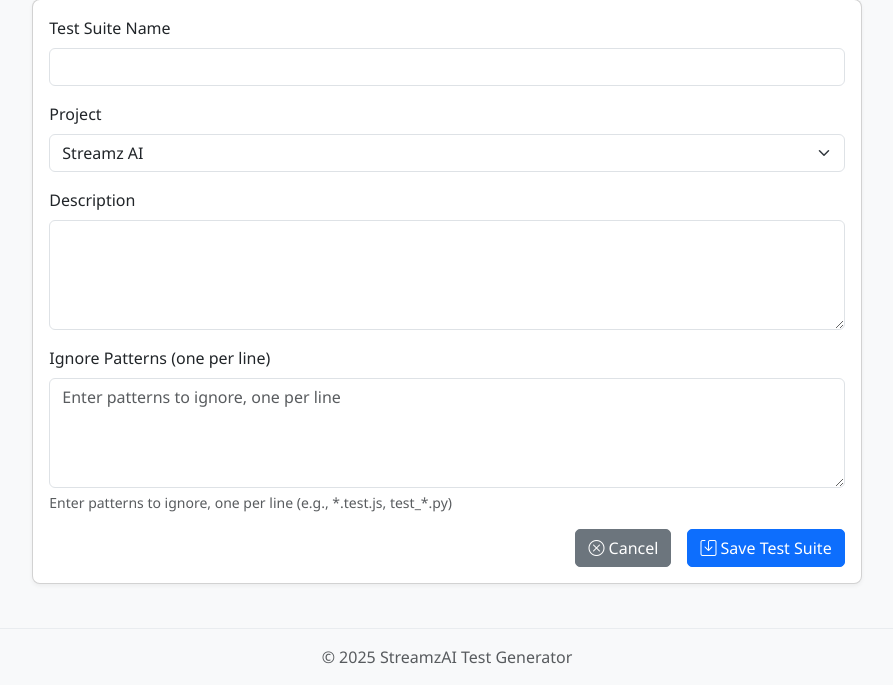
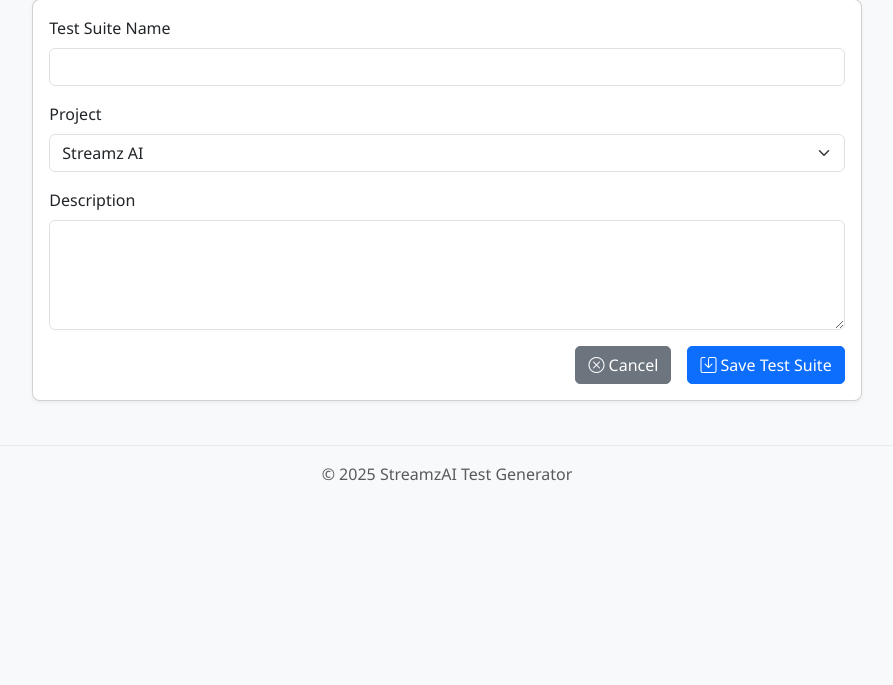
Before and after one commit to KushalJetty/test-generation, a Flask app: page /test-suite/create in a window 1280 px wide. Shown: the part 147-832 px from the top of the page, without its empty margins (193-1086 px from the left). After the commit the page ends 800 px from the top, so only its background shows below. Run offline with Flask 3, Linux system fonts and the light colour scheme; some libraries are stand-ins or nearby versions.

Commit message:
Refactor: made some changes in test suite detail

```diff
--- a/app.py
+++ b/app.py
@@ -765,6 +765,10 @@ def reports():
     filter_form.project.choices = [(0, 'All')] + [(p.id, p.name) for p in Project.query.order_by(Project.name).all()]
     filter_form.test_suite_id.choices = [(0, 'All')] + [(ts.id, ts.name) for ts in TestSuite.query.order_by(TestSuite.name).all()]
 
+    # Populate export form choices
+    export_form.test_run_id.choices = [(0, 'All')] + [(tr.id, tr.name) for tr in TestRun.query.order_by(TestRun.created_at.desc()).all()]
+    export_form.test_suite_id.choices = [(0, 'All')] + [(ts.id, ts.name) for ts in TestSuite.query.order_by(TestSuite.name).all()]
+
     # Apply filters
     query = TestResult.query.join(TestRun).join(TestCase).join(TestSuite).join(Project)
 
@@ -817,32 +821,26 @@ def reports():
 
     return render_template('reports.html', results=results, summary=summary, chart_path=chart_path, filter_form=filter_form, export_form=export_form)
 
-@app.route('/export', methods=['POST'])
+@app.route('/export-results', methods=['POST'])
 def export_results():
     """Export test results."""
     form = ExportForm()
 
+    # Populate form choices
+    form.test_run_id.choices = [(0, 'All')] + [(tr.id, tr.name) for tr in TestRun.query.order_by(TestRun.created_at.desc()).all()]
+    form.test_suite_id.choices = [(0, 'All')] + [(ts.id, ts.name) for ts in TestSuite.query.order_by(TestSuite.name).all()]
+
     if form.validate_on_submit():
-        # Apply filters (same as in reports view)
+        # Apply filters based on form data
         query = TestResult.query.join(TestRun).join(TestCase).join(TestSuite).join(Project)
 
-        if request.args.get('project') and request.args.get('project') != '0':
-            query = query.filter(Project.id == request.args.get('project'))
-
-        if request.args.get('test_suite') and request.args.get('test_suite') != '0':
-            query = query.filter(TestSuite.id == request.args.get('test_suite'))
-
-        if request.args.get('status') and request.args.get('status') != '':
-            query = query.filter(TestResult.status == request.args.get('status'))
-
-        if request.args.get('date_from'):
-            date_from = datetime.datetime.strptime(request.args.get('date_from'), '%Y-%m-%d')
-            query = query.filter(TestResult.created_at >= date_from)
-
-        if request.args.get('date_to'):
-            date_to = datetime.datetime.strptime(request.args.get('date_to'), '%Y-%m-%d')
-            date_to = date_to.replace(hour=23, minute=59, second=59)
-            query = query.filter(TestResult.created_at <= date_to)
+        # Filter by test run if selected
+        if form.test_run_id.data and form.test_run_id.data != 0:
+            query = query.filter(TestRun.id == form.test_run_id.data)
+
+        # Filter by test suite if selected
+        if form.test_suite_id.data and form.test_suite_id.data != 0:
+            query = query.filter(TestSuite.id == form.test_suite_id.data)
 
         # Get results
         results = query.order_by(TestResult.created_at.desc()).all()
--- a/generated_tests/4/recorded/english1.py
+++ b/generated_tests/4/recorded/english1.py
@@ -7,7 +7,7 @@ async def test_recorded_actions():
         page = await browser.new_page()
         await page.goto('https://www.wikipedia.org')
         await page.click('#searchInput')
-        await page.fill('#searchInput', 'kannada')
+        await page.fill('#searchInput', 'kushal')
         await page.click('.pure-button.pure-button-primary-progressive')
         await browser.close()
 asyncio.run(test_recorded_actions())
--- a/templates/test_suite_detail.html
+++ b/templates/test_suite_detail.html
@@ -58,7 +58,6 @@
                         <thead>
                             <tr>
                                 <th>Name</th>
-                                <th>Status</th>
                                 <th>Description</th>
                                 <th>Created</th>
                                 <th>Actions</th>
@@ -69,11 +68,6 @@
                             {% if test_case.active %}
                             <tr>
                                 <td>{{ test_case.name }}</td>
-                                <td>
-                                    <span class="badge bg-{{ 'success' if test_case.status == 'passed' else 'warning' if test_case.status == 'generated' else 'danger' if test_case.status == 'failed' else 'secondary' }}">
-                                        {{ test_case.status }}
-                                    </span>
-                                </td>
                                 <td>{{ test_case.description|truncate(50) if test_case.description else 'No description' }}</td>
                                 <td>{{ test_case.created_at.strftime('%Y-%m-%d') }}</td>
                                 <td>
--- a/templates/test_suite_form.html
+++ b/templates/test_suite_form.html
@@ -48,21 +48,6 @@
                         {% endif %}
                     </div>
 
-                    {% if form.ignore_patterns is defined %}
-                    <div class="mb-3">
-                        {{ form.ignore_patterns.label(class="form-label") }}
-                        {{ form.ignore_patterns(class="form-control", rows=4, placeholder="Enter patterns to ignore, one per line") }}
-                        <div class="form-text">Enter patterns to ignore, one per line (e.g., *.test.js, test_*.py)</div>
-                        {% if form.ignore_patterns.errors %}
-                            <div class="text-danger">
-                                {% for error in form.ignore_patterns.errors %}
-                                    {{ error }}
-                                {% endfor %}
-                            </div>
-                        {% endif %}
-                    </div>
-                    {% endif %}
-
                     <div class="d-grid gap-2 d-md-flex justify-content-md-end">
                         <a href="{{ url_for('test_suites') }}" class="btn btn-secondary me-md-2">
                             <i class="bi bi-x-circle"></i> Cancel
```
Also changed, not shown: tests/recorded_steps.json (added, +54 -0 lines), tests/www_wikipedia_org_20250516_121940_input.json (added, +3 -0 lines), instance/streamzai.db, static/charts/reports_results.png, static/charts/run_16_results.png (added), static/charts/run_17_results.png (added).
